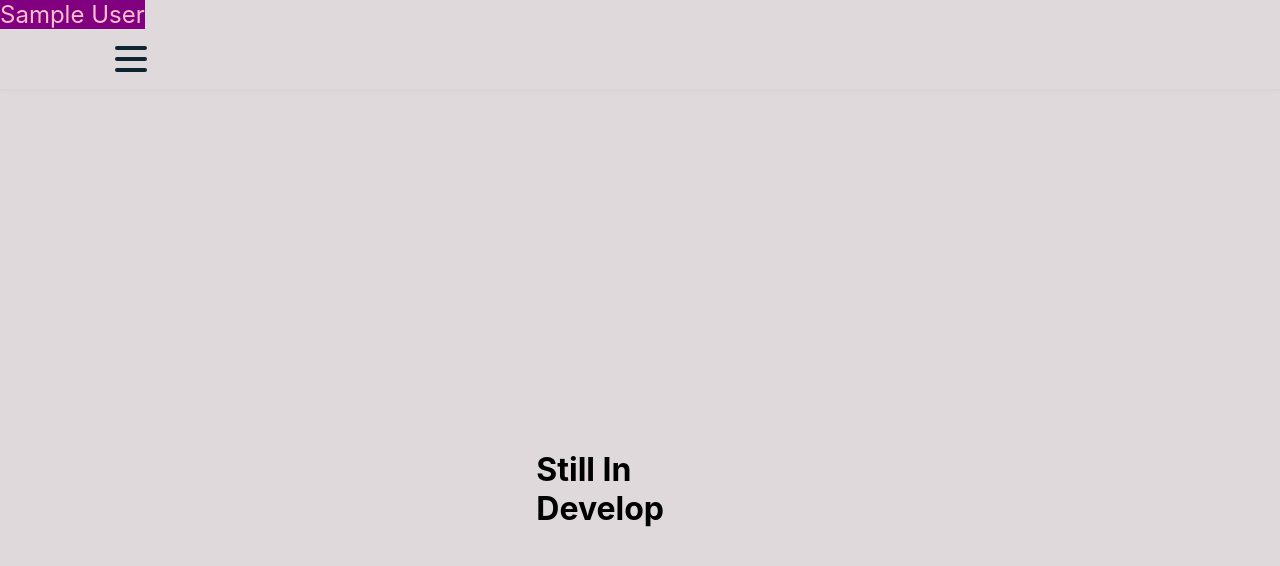
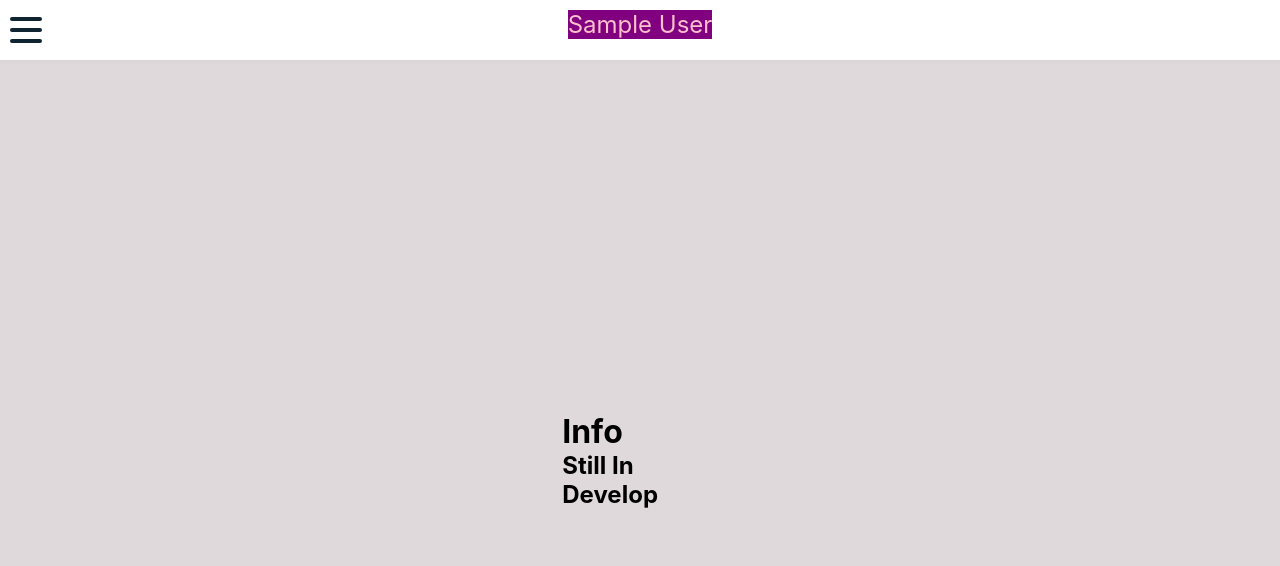
Before and after one commit to liav2002/FSWD_PR5_0871_3728, a React (Create React App) app in the folder app/: page /home/info in a window 1280 px wide. Shown: the top 566 px of the page. Built offline with nearby package versions, Linux system fonts and the light colour scheme; sample sign-in values are in the browser's storage.

Commit message:
finish home page

```diff
--- a/app/src/App.js
+++ b/app/src/App.js
@@ -3,10 +3,6 @@ import './App.css';
 import Login from './components/login';
 import Register from './components/register';
 import Home from './components/home';
-import Albums from './components/albums';
-import Info from './components/info';
-import Posts from './components/posts';
-import Todos from './components/todos';
 import { Route, BrowserRouter as Router, Redirect, Switch } from 'react-router-dom'
 
 function App() {
@@ -22,11 +18,6 @@ function App() {
           <Route exact path="/login" component={Login} />
           <Route path="/register" component={Register} />
           <Route path="/home" component={Home} />
-          <Route path="/albums" component={Albums} />
-          <Route path="/info" component={Info} />
-          <Route path="/posts" component={Posts} />
-          <Route path="/todos" component={Todos} />
-
         </Switch>
       </Router>
     </div>
--- a/app/src/components/albums.js
+++ b/app/src/components/albums.js
@@ -7,7 +7,8 @@ function Albums() {
     <>
       <div className="container">
         <div className="content">
-            <h1>Still In Develop</h1>
+          <h1>Albums</h1>
+          <h2>Still In Develop</h2>
         </div>
       </div>
     </>
--- a/app/src/components/home.js
+++ b/app/src/components/home.js
@@ -1,5 +1,5 @@
 import React from 'react';
-import {Link, Switch, Route, useRouteMatch } from 'react-router-dom';
+import { Link, Switch, Route, useRouteMatch } from 'react-router-dom';
 import Info from './info';
 import Albums from './albums';
 import Posts from './posts';
@@ -14,40 +14,31 @@ function Home() {
 
   return (
     <>
-      <nav>
-      <div class="navbar">
-        <span className="navbar-name">{user.name}</span>
-        <div class="container nav-container">
-            <input class="checkbox" type="checkbox" name="" id="" />
-            <div class="hamburger-lines">
-              <span class="line line1"></span>
-              <span class="line line2"></span>
-              <span class="line line3"></span>
-        </div>
-          <div class="menu-items">
-            <li>
-              <Link to={`${url}/info`} className="navbar-link">Info</Link></li>
-            <li>
-              <Link to={`${url}/todos`} className="navbar-link">Todos</Link>
-            </li>
-            <li>
-              <Link to={`${url}/posts`} className="navbar-link">Posts</Link>
-            </li>
-            <li>
-              <Link to={`${url}/albums`} className="navbar-link">Albums</Link>
-            </li>
+      <nav className="navbar">
+        <div className="nav-container">
+          <input className="checkbox" type="checkbox" name="" id="" />
+          <div className="hamburger-lines">
+            <span className="line line1"></span>
+            <span className="line line2"></span>
+            <span className="line line3"></span>
+          </div>
+          <div className="menu-items">
+            <li><Link to={`${url}/info`} className="navbar-link">Info</Link></li>
+            <li><Link to={`${url}/todos`} className="navbar-link">Todos</Link></li>
+            <li><Link to={`${url}/posts`} className="navbar-link">Posts</Link></li>
+            <li><Link to={`${url}/albums`} className="navbar-link">Albums</Link></li>
             <Link
               to="/login"
               onClick={() => localStorage.setItem('user', null)}
               className="logout-link"
-              >
+            >
               <FontAwesomeIcon icon={faSignOutAlt} className="logout-icon" />
             </Link>
           </div>
         </div>
-      </div>
-    </nav>
-    <div className="container">
+        <span className="navbar-name">{user.name}</span>
+      </nav>
+      <div className="container">
         <div className="content">
           <Switch>
             <Route path={`${path}/info`} component={Info} />
--- a/app/src/components/info.js
+++ b/app/src/components/info.js
@@ -7,7 +7,8 @@ function Info() {
     <>
       <div className="container">
         <div className="content">
-            <h1>Still In Develop</h1>
+          <h1>Info</h1>
+          <h2>Still In Develop</h2>
         </div>
       </div>
     </>
--- a/app/src/components/posts.js
+++ b/app/src/components/posts.js
@@ -7,7 +7,8 @@ function Posts() {
     <>
       <div className="container">
         <div className="content">
-            <h1>Still In Develop</h1>
+          <h1>Posts</h1>
+          <h2>Still In Develop</h2>
         </div>
       </div>
     </>
--- a/app/src/components/todos.js
+++ b/app/src/components/todos.js
@@ -7,7 +7,8 @@ function Todos() {
     <>
       <div className="container">
         <div className="content">
-            <h1>Still In Develop</h1>
+          <h1>Todos</h1>
+          <h2>Still In Develop</h2>
         </div>
       </div>
     </>
--- a/app/src/css/home.css
+++ b/app/src/css/home.css
@@ -18,13 +18,28 @@
 .navbar {
 width: 100%;
 box-shadow: 0 1px 4px rgb(146 161 176 / 15%);
+display: flex;
+flex-direction: column;
+align-items: center;
+position: relative;
+background-color: white; /* Ensure background is visible */
+z-index: 1000; /* Ensure it is on top */
 }
 
 .nav-container {
 display: flex;
-  justify-content: space-between;
+justify-content: flex-start;
 align-items: center;
 height: 62px;
+width: 100%;
+}
+
+.navbar-name {
+position: absolute;
+top: 10px;
+font-size: x-large;
+background-color: purple;
+color: pink;
 }
 
 .navbar .menu-items {
@@ -43,7 +58,7 @@
 padding: 0.7rem;
 }
 
-.navbar .nav-container a:hover{
+.navbar .nav-container a:hover {
 font-weight: bolder;
 }
 
@@ -71,7 +86,7 @@
 width: 32px;
 position: absolute;
 top: 17px;
-  left: 0px;
+left: 10px; /* Move the hamburger icon 10px to the right */
 z-index: 2;
 display: flex;
 flex-direction: column;
@@ -101,17 +116,17 @@
 }
 
 .navbar .menu-items {
-  padding-top: 120px;
-  box-shadow: inset 0 0 2000px rgba(255, 255, 255, .5);
-  height: 100vh;
-  width: 100%;
-  transform: translate(-150%);
+padding-top: 60px;
+height: 100vh; /* Full height to fill the left side */
+width: 200px;
+transform: translate(-90%, 0); /* Adjusted to move 10px more to the right */
 display: flex;
 flex-direction: column;
-  margin-left: -40px;
-  padding-left: 50px;
+margin-left: -20px; /* Adjusted margin */
+padding-left: 20px;
 transition: transform 0.5s ease-in-out;
-  text-align: center;
+background-color: white; /* Ensure background is visible */
+z-index: 1000; /* Ensure it is on top */
 }
 
 .navbar .menu-items li {
@@ -129,7 +144,7 @@
 }
 
 .nav-container input[type="checkbox"]:checked ~ .menu-items {
-  transform: translateX(0);
+transform: translateX(10px); /* Move to the correct position when checked */
 }
 
 .nav-container input[type="checkbox"]:checked ~ .hamburger-lines .line1 {
@@ -144,12 +159,6 @@
 transform: rotate(-45deg);
 }
 
-.nav-container input[type="checkbox"]:checked ~ .logo{
+.nav-container input[type="checkbox"]:checked ~ .logo {
 display: none;
 }
-
-.navbar-name {
-    background-color: purple;
-    color: pink;
-    font-size: x-large;
-  }
```
Lines whose indentation alone changed are shown as unchanged.
